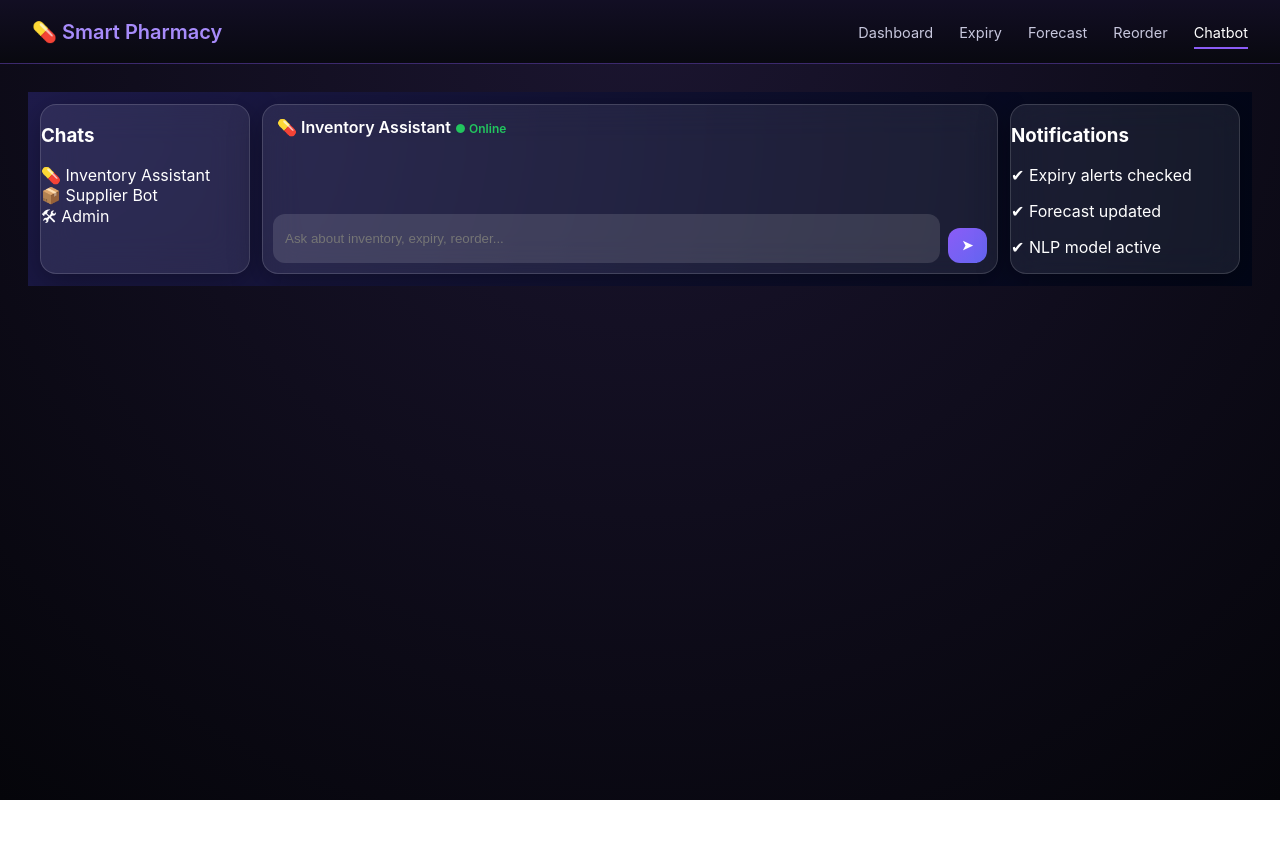
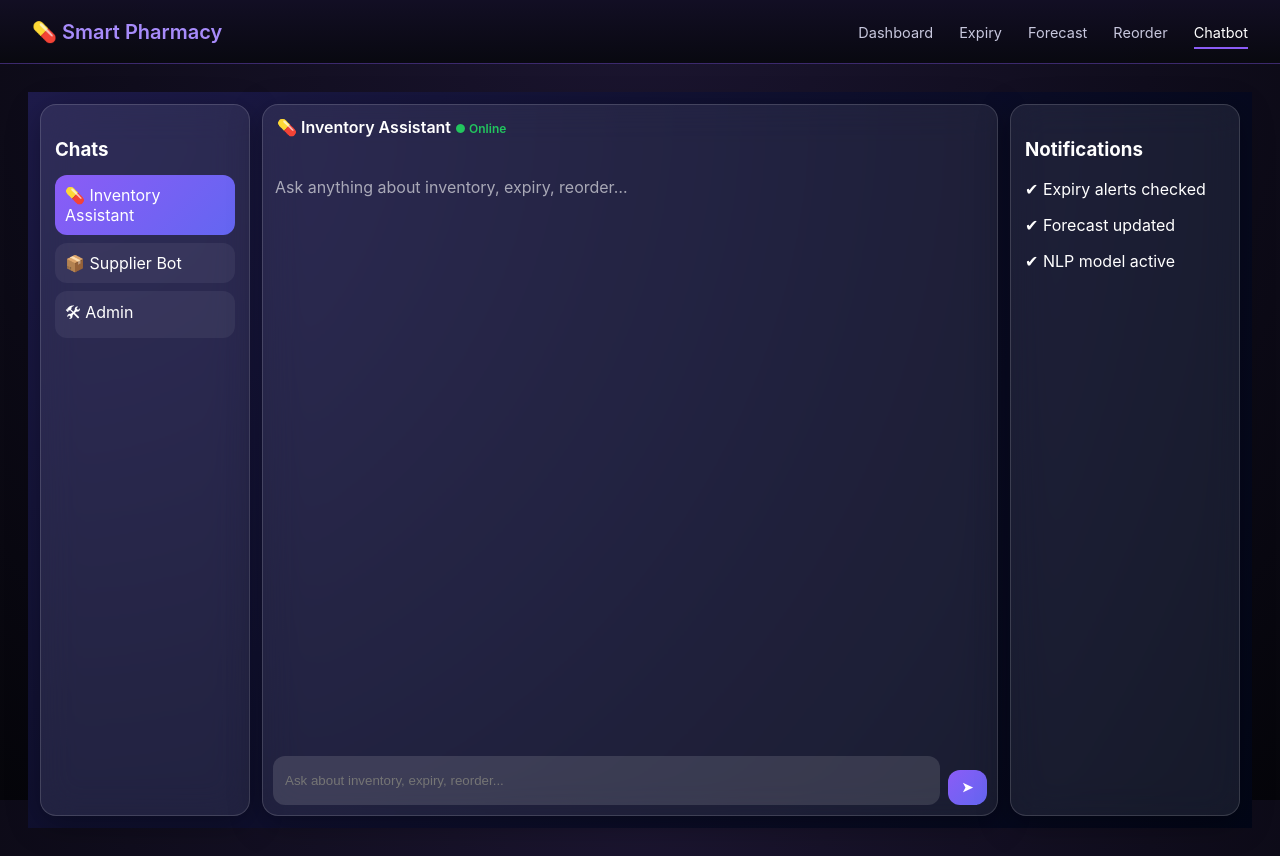
Before and after one commit to yogithasai/smart-pharmacy-inventory, a React (Vite) app in the folder frontend/: page /chatbot in a window 1280 px wide. Before the commit the page ends 800 px from the top, so only its background shows below. Built offline with nearby package versions, Linux system fonts and the light colour scheme.

Commit message:
chat styling

```diff
--- a/frontend/src/pages/Chatbot.jsx
+++ b/frontend/src/pages/Chatbot.jsx
@@ -1,49 +1,32 @@
-import { useState, useEffect, useRef } from "react";
+import { useState } from "react";
 import { askChatbot } from "../api/api";
 import "../styles/chat.css";
 
 export default function Chatbot() {
+  const [messages, setMessages] = useState([]);
   const [input, setInput] = useState("");
-  const [messages, setMessages] = useState([]);
-  const [loading, setLoading] = useState(false);
-  const bottomRef = useRef(null);
-
-  useEffect(() => {
-    bottomRef.current?.scrollIntoView({ behavior: "smooth" });
-  }, [messages, loading]);
 
   const sendMessage = async () => {
     if (!input.trim()) return;
 
-    setMessages((prev) => [
-      ...prev,
-      { sender: "user", text: input },
-    ]);
+    const userMsg = { role: "user", text: input };
+    setMessages((prev) => [...prev, userMsg]);
     setInput("");
-    setLoading(true);
 
     try {
       const res = await askChatbot(input);
+      const botMsg = { role: "bot", text: res.data.answer };
+      setMessages((prev) => [...prev, botMsg]);
+    } catch (err) {
       setMessages((prev) => [
         ...prev,
-        {
-          sender: "bot",
-          text:
-            res.data?.response ||
-            "Here is the information you requested.",
-        },
-      ]);
-    } catch {
-      setMessages((prev) => [
-        ...prev,
-        { sender: "bot", text: "⚠️ Server error." },
+        { role: "bot", text: "⚠️ Server not responding" },
       ]);
     }
-
-    setLoading(false);
   };
 
   return (
+    <div className="chat-page">
       <div className="chat-app">
         {/* LEFT SIDEBAR */}
         <div className="chat-sidebar glass">
@@ -60,27 +43,22 @@ export default function Chatbot() {
           </div>
 
           <div className="chat-messages">
+            {messages.length === 0 && (
+              <p style={{ opacity: 0.6 }}>
+                Ask anything about inventory, expiry, reorder…
+              </p>
+            )}
+
             {messages.map((msg, i) => (
-            <div key={i} className={`chat-row ${msg.sender}`}>
-              <div className="avatar">
-                {msg.sender === "bot" ? "🤖" : "👤"}
-              </div>
-              <div className={`chat-bubble ${msg.sender}`}>
+              <div
+                key={i}
+                className={`chat-row ${msg.role === "user" ? "user" : ""}`}
+              >
+                <div className="chat-bubble">
                   {msg.text}
                 </div>
               </div>
             ))}
-
-          {loading && (
-            <div className="chat-row bot">
-              <div className="avatar">🤖</div>
-              <div className="chat-bubble bot typing">
-                <span></span><span></span><span></span>
-              </div>
-            </div>
-          )}
-
-          <div ref={bottomRef}></div>
           </div>
 
           <div className="chat-input">
@@ -102,5 +80,6 @@ export default function Chatbot() {
           <p>✔ NLP model active</p>
         </div>
       </div>
+    </div>
   );
 }
--- a/frontend/src/styles/chat.css
+++ b/frontend/src/styles/chat.css
@@ -10,24 +10,21 @@ body {
   font-family: "Inter", system-ui, sans-serif;
 }
 
-/* ================= CHAT PAGE WRAPPER ================= */
-/* This sits BELOW navbar */
+/* ================= PAGE BELOW NAVBAR ================= */
 .chat-page {
   height: calc(100vh - 64px); /* navbar height */
-  display: flex;
-  flex-direction: column;
 }
 
-/* ================= CHAT APP ================= */
+/* ================= CHAT LAYOUT ================= */
 .chat-app {
-  flex: 1;
+  height: 100%;
   display: grid;
-  grid-template-columns: 210px minmax(0, 1fr) 230px;
+  grid-template-columns: 210px 1fr 230px;
+  align-items: stretch;
   gap: 12px;
   padding: 12px;
   background: radial-gradient(circle at top left, #1e1b4b, #020617);
   color: white;
-  overflow: hidden;
 }
 
 /* ================= GLASS ================= */
@@ -39,17 +36,37 @@ body {
   box-shadow: 0 8px 32px rgba(0, 0, 0, 0.35);
 }
 
+/* ================= SIDEBAR ================= */
+.chat-sidebar {
+  padding: 14px;
+}
+
+.chat-sidebar h3 {
+  margin-bottom: 14px;
+}
+
+.chat-user {
+  padding: 10px;
+  margin-bottom: 8px;
+  border-radius: 12px;
+  background: rgba(255, 255, 255, 0.06);
+  cursor: pointer;
+}
+
+.chat-user.active {
+  background: linear-gradient(135deg, #8b5cf6, #6366f1);
+}
+
 /* ================= MAIN CHAT ================= */
 .chat-main {
+  height: 100%;
   display: flex;
   flex-direction: column;
-  height: 100%;
 }
 
 .chat-header {
   padding: 12px 14px;
   font-weight: 600;
-  flex-shrink: 0;
 }
 
 .chat-header span {
@@ -64,12 +81,31 @@ body {
   overflow-y: auto;
 }
 
-/* ================= INPUT (STAYS VISIBLE) ================= */
+.chat-row {
+  display: flex;
+  margin-bottom: 12px;
+}
+
+.chat-row.user {
+  justify-content: flex-end;
+}
+
+.chat-bubble {
+  max-width: 65%;
+  padding: 10px 14px;
+  border-radius: 14px;
+  background: rgba(255, 255, 255, 0.12);
+}
+
+.chat-row.user .chat-bubble {
+  background: linear-gradient(135deg, #8b5cf6, #6366f1);
+}
+
+/* ================= INPUT ================= */
 .chat-input {
-  padding: 10px;
   display: flex;
   gap: 8px;
-  flex-shrink: 0;
+  padding: 10px;
 }
 
 .chat-input input {
@@ -77,6 +113,7 @@ body {
   padding: 10px 12px;
   border-radius: 12px;
   border: none;
+  outline: none;
   background: rgba(255, 255, 255, 0.12);
   color: white;
 }
@@ -90,8 +127,13 @@ body {
   color: white;
 }
 
+/* ================= RIGHT PANEL ================= */
+.chat-right {
+  padding: 14px;
+}
+
 /* ================= RESPONSIVE ================= */
-@media (max-width: 1200px) {
+@media (max-width: 1100px) {
   .chat-app {
     grid-template-columns: 200px 1fr;
   }
```
Lines whose indentation alone changed are shown as unchanged.
